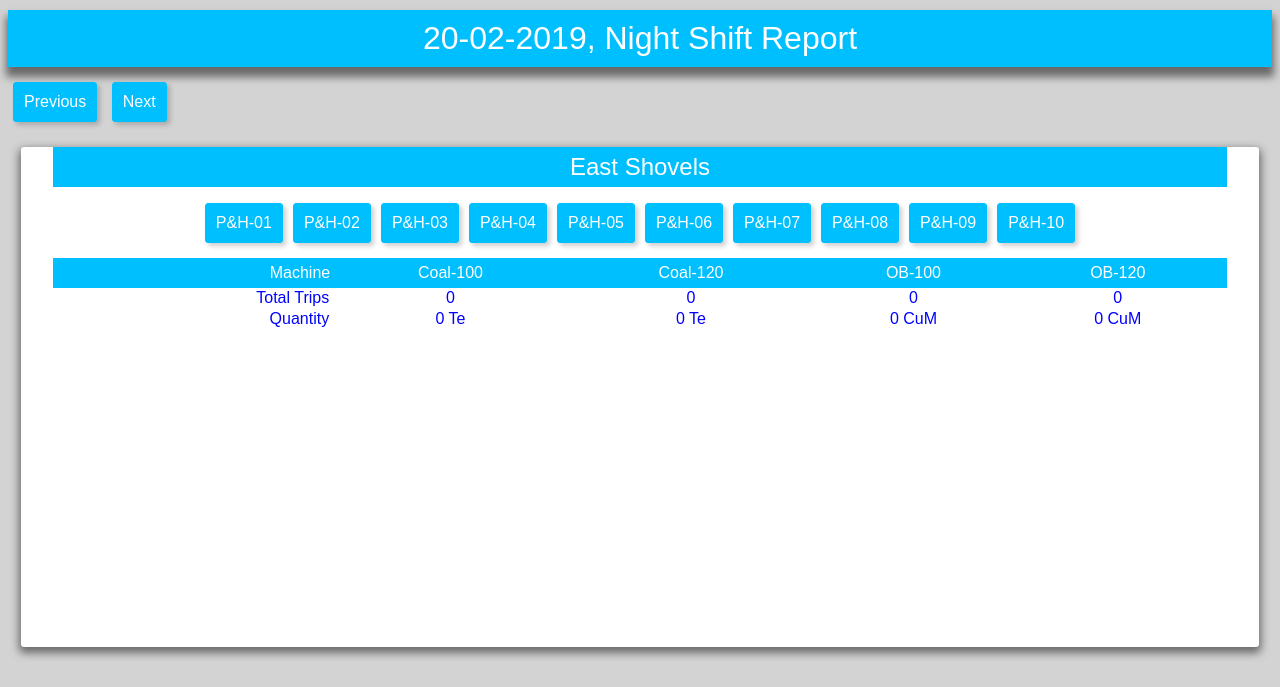
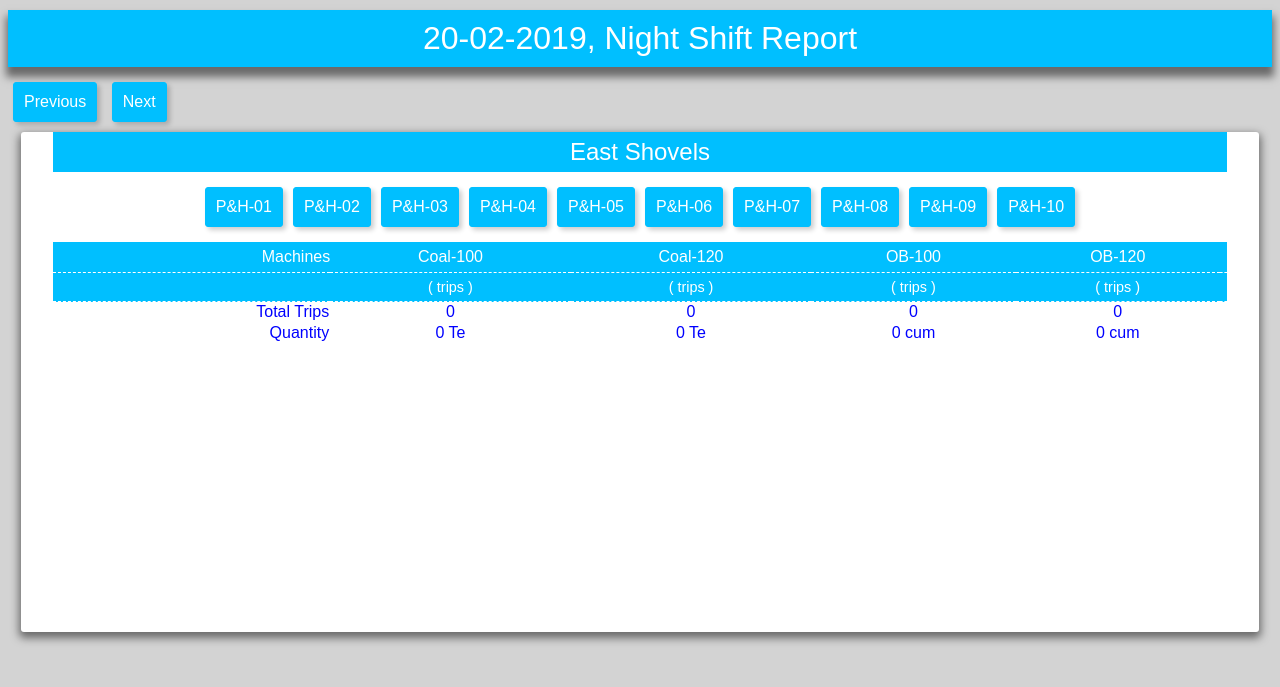
Before and after one commit to dchstats/dch-1, a PHP site: page / in a window 1280 px wide. Shown: the top 687 px of the page. Run offline with PHP 8.4, Linux system fonts and the light colour scheme; some libraries are stand-ins or nearby versions; some web fonts are replaced.

Commit message:
unit indexes softcoded.

```diff
--- a/index.html
+++ b/index.html
@@ -45,18 +45,22 @@
 
                 </tr>
                 <tr class="head-row">
-                    <td class="name-col">Machine</td>
+                    <td class="name-col">Machines</td>
                     <td ng-repeat="x in datahead.eastShovels">{{x}}</td>
-                    <td>
-                    </td>
+                    <td></td>
+                </tr>
+                <tr class="unit-row">
+                    <td></td>
+                    <td ng-repeat="x in unit.eastShovels track by $index">{{x}}</td>
+                    <td></td>
                 </tr>
 
                 <tr class="data-row" ng-repeat="x in eastShovels" ng-init="x.east_data=[null,null,null,null]">
                     <td class="name-col">{{x.name}}</td>
-                    <td><input type="number" ng-model="x.east_data[0]"><span> trips</span></td>
-                    <td><input type="number" ng-model="x.east_data[1]"><span> trips</span></td>
-                    <td><input type="number" ng-model="x.east_data[2]"><span> trips</span></td>
-                    <td><input type="number" ng-model="x.east_data[3]"><span> trips</span></td>
+                    <td><input type="number" ng-model="x.east_data[0]" ></td>
+                    <td><input type="number" ng-model="x.east_data[1]" ></td>
+                    <td><input type="number" ng-model="x.east_data[2]" ></td>
+                    <td><input type="number" ng-model="x.east_data[3]" ></td>
                     <td><button class="cancel-btn"
                             ng-click="x.east=false;removeShovel('east',$index);"><span>X</span></button></td>
                 </tr>
@@ -70,10 +74,10 @@
                 </tr>
                 <tr class="total-row" style="border-top:1px dashed white">
                     <td class="name-col">Quantity</td>
-                    <td>{{eastShovelsTotal[0] * eastShovelMultipliers[0]}}<span> Te</span></td>
-                    <td>{{eastShovelsTotal[1] * eastShovelMultipliers[1]}}<span> Te</span></td>
-                    <td>{{eastShovelsTotal[2] * eastShovelMultipliers[2]}}<span> CuM</span></td>
-                    <td>{{eastShovelsTotal[3] * eastShovelMultipliers[3]}}<span> CuM</span></td>
+                    <td>{{eastShovelsTotal[0] * eastShovelMultipliers[0]}} Te</td>
+                    <td>{{eastShovelsTotal[1] * eastShovelMultipliers[1]}} Te</td>
+                    <td>{{eastShovelsTotal[2] * eastShovelMultipliers[2]}} cum</td>
+                    <td>{{eastShovelsTotal[3] * eastShovelMultipliers[3]}} cum</td>
                     <td></td>
                 </tr>
             </table>
@@ -81,11 +85,9 @@
 
 
             <div id="west-shovels" class="section">
-            <table id="west-shovels" class="data-table">
+                <table class="data-table">
                     <tr class="name-row">
-                    <td colspan="10">
-                        <span> West Shovels</span>
-                    </td>
+                        <td colspan="10">West Shovels</td>
                     </tr>
                     <tr>
                         <td class="pool" colspan="10">
@@ -98,18 +100,22 @@
                     <tr class="head-row">
                         <td class="name-col">Machines</td>
                         <td ng-repeat="x in datahead.westShovels">{{x}}</td>
-                    <td>
-                    </td>
+                        <td></td>
+                    </tr>
+                    <tr class="unit-row">
+                        <td></td>
+                        <td ng-repeat="x in unit.westShovels track by $index">{{x}}</td>
+                        <td></td>
                     </tr>
 
                     <tr class="data-row" ng-repeat="x in westShovels" ng-init="x.west_data=[null,null,null,null]">
                         <td class="name-col">{{x.name}}</td>
-                    <td><input type="number" ng-model="x.west_data[0]"><span> trips</span></td>
-                    <td><input type="number" ng-model="x.west_data[1]"><span> trips</span></td>
-                    <td><input type="number" ng-model="x.west_data[2]"><span> trips</span></td>
-                    <td><input type="number" ng-model="x.west_data[3]"><span> trips</span></td>
-                    <td><button class="cancel-btn"
-                            ng-click="x.west=false;removeShovel('west',$index);"><span>X</span></button></td>
+                        <td><input type="number" ng-model="x.west_data[0]"></td>
+                        <td><input type="number" ng-model="x.west_data[1]"></td>
+                        <td><input type="number" ng-model="x.west_data[2]"></td>
+                        <td><input type="number" ng-model="x.west_data[3]"></td>
+                        <td><button class="cancel-btn" ng-click="x.west=false;removeShovel('west',$index);"><span>X</span></button>
+                        </td>
                     </tr>
                     <tr class="total-row">
                         <td class="name-col">Total Trips</td>
@@ -121,14 +127,13 @@
                     </tr>
                     <tr class="total-row" style="border-top:1px dashed white">
                         <td class="name-col">Quantity</td>
-                    <td>{{westShovelsTotal[0] * westShovelMultipliers[0]}}<span> Te</span></td>
-                    <td>{{westShovelsTotal[1] * westShovelMultipliers[1]}}<span> Te</span></td>
-                    <td>{{westShovelsTotal[2] * westShovelMultipliers[2]}}<span> CuM</span></td>
-                    <td>{{westShovelsTotal[3] * westShovelMultipliers[3]}}<span> CuM</span></td>
+                        <td>{{westShovelsTotal[0] * westShovelMultipliers[0]}} Te</td>
+                        <td>{{westShovelsTotal[1] * westShovelMultipliers[1]}} Te</td>
+                        <td>{{westShovelsTotal[2] * westShovelMultipliers[2]}} cum</td>
+                        <td>{{westShovelsTotal[3] * westShovelMultipliers[3]}} cum</td>
                         <td></td>
                     </tr>
                 </table>
-
             </div>
 
 
@@ -143,14 +148,18 @@
                     <td class="name-col">Machine</td>
                     <td ng-repeat="x in datahead.draglines">{{x}}</td>
                 </tr>
+                <tr class="unit-row">
+                    <td></td>
+                    <td ng-repeat="x in unit.draglines track by $index">{{x}}</td>
+                </tr>
                 <tr class="data-row" ng-repeat="x in draglines">
                     <td class="name-col">{{x.name}}</td>
-                    <td><input type="number" ng-model="x.data[0]"><span> buckets</span></td>
-                    <td><input type="number" ng-model="x.data[1]"><span> buckets</span></td>
-                    <td><input type="number" ng-model="x.data[2]"><span> hrs</span></td>
-                    <td><input type="number" ng-model="x.data[3]"><span> hrs</span></td>
-                    <td><input type="number" ng-model="x.data[4]"><span> hrs</span></td>
-                    <td>{{x.data[5]}} <span>hrs</span></td>
+                    <td><input type="number" ng-model="x.data[0]"></td>
+                    <td><input type="number" ng-model="x.data[1]"></td>
+                    <td><input type="number" ng-model="x.data[2]"></td>
+                    <td><input type="number" ng-model="x.data[3]"></td>
+                    <td><input type="number" ng-model="x.data[4]"></td>
+                    <td>{{x.data[5]}}</td>
                     <td><textarea name="" id="" cols="10" rows="1" ng-model="x.remark"></textarea></td>
                 </tr>
             </table>
@@ -168,11 +177,15 @@
                     <td class="name-col">Machine</td>
                     <td ng-repeat="x in datahead.surfaceMiners">{{x}}</td>
                 </tr>
+                <tr class="unit-row">
+                    <td></td>
+                    <td ng-repeat="x in unit.surfaceMiners track by $index">{{x}}</td>
+                </tr>
                 <tr class="data-row" ng-repeat="x in surfaceMiners">
                     <td class="name-col">{{x.name}}</td>
-                    <td><input type="number" name="" id="" ng-model="x.data[0]"><span> hrs</span></td>
-                    <td><input type="number" name="" id="" ng-model="x.data[1]"><span> mtrs</span></td>
-                    <td><input type="number" name="" id="" ng-model="x.data[2]"><span> Te</span></td>
+                    <td><input type="number" name="" id="" ng-model="x.data[0]"></td>
+                    <td><input type="number" name="" id="" ng-model="x.data[1]"></td>
+                    <td><input type="number" name="" id="" ng-model="x.data[2]"></td>
                     <td><textarea name="" id="" cols="20" rows="1" ng-model="x.remark"></textarea></td>
                 </tr>
             </table>
@@ -189,6 +202,10 @@
                 <tr class="head-row">
                     <td class="name-col">Company</td>
                     <td ng-repeat="x in datahead.outsourcing">{{x}}</td>
+                </tr>
+                <tr class="unit-row">
+                    <td></td>
+                    <td ng-repeat="x in unit.outsourcing track by $index">{{x}}</td>
                 </tr>
                 <tr class="data-row" ng-repeat="x in outsourcing">
                     <td class="name-col">{{x.name}}</td>
--- a/jscript.js
+++ b/jscript.js
@@ -75,6 +75,16 @@ app.controller('ctrl', function ($scope) {
         surfaceMiners: ['Working', 'Cutting', 'Production', 'Remark'],
         outsourcing: ['Quantity', 'Remark']
     };
+
+    $scope.unit = {
+        eastShovels: ['( trips )', '( trips )', '( trips )', '( trips )'],
+        westShovels: ['( trips )', '( trips )', '( trips )', '( trips )'],
+        draglines: ['( buckets )', '( buckets )', '( hrs )', '( hrs )', '( hrs )', '( hrs )',''],
+        surfaceMiners: ['( hrs )', '( mtrs )', '( Te )', ''],
+        outsourcing: ['( cum )', '']
+    };
+
+
 
 
 
--- a/kstyles.css
+++ b/kstyles.css
@@ -15,7 +15,7 @@ body {
     background-color:deepskyblue;
     color:white;
     text-align:center;
-    font-size:2em;
+    font-size:2rem;
     padding:10px;
     box-shadow:0px 8px 8px 2px rgba(0,0,0,0.5);
 }
@@ -28,7 +28,7 @@ body {
     background:white;
     width:98%;
     min-height:500px;
-    margin:20px auto;
+    margin:5px auto;
     padding:0 32px 50px;
     box-shadow:0px 4px 8px 2px rgba(0,0,0,0.5);
     border-radius:3px;
@@ -36,7 +36,7 @@ body {
 
 .sub-header {
     text-align:center;
-    font-size:1.5em;
+    font-size:1.5rem;
     padding:6px;
 }
 
@@ -46,7 +46,7 @@ body {
 input, select, textarea{
     width:100px;
     padding:6px 10px;
-    font-size:1em;
+    font-size:1rem;
     color:blue;
     text-align:left;
     border:1px solid lightgrey;
@@ -55,19 +55,31 @@ input, select, textarea{
 
 textarea {
     width:95%;
+    resize: vertical;
 }
 
 input:focus,textarea:focus {
   outline: 3px solid gold;
 }
 
-input+span{
+input::placeholder{
+    color:white;
+    text-align:center;
+}
+
+input:focus::placeholder{
+    color:grey;
+}
+
+span.unit{
     color:white;
 }
 
 input:focus+span{
     color:deepskyblue;
 }
+
+
 
 select:disabled, input:disabled{
 background:grey;
@@ -78,7 +90,7 @@ button {
     margin:5px;
     cursor:pointer;
     padding:10px;
-    font-size:1em;
+    font-size:1rem;
     background:deepskyblue;
     color:white;
     border:1px solid deepskyblue;
@@ -89,12 +101,11 @@ button {
 button:hover{
     background:white;
     color:deepskyblue;
+
 }
 
 button:active{
-    background:blueviolet;
-    color:white;
-    border-color:blueviolet;
+    transform:scale(0.9);
 }
 
 button:disabled{
@@ -127,14 +138,22 @@ tr.name-row td{
     padding:6px 0;
     background:deepskyblue;
     color:white;
-    border:1px solid white;
-    border-width: 0 0 1px;
-    font-size:1.5em;
+    font-size:1.5rem;
 }
 tr.head-row td{
     padding:6px 0;
     background-color:deepskyblue;
     color:white;
+    border-bottom:1px dashed white;
+
+}
+
+tr.unit-row td{
+    padding:6px 0;
+    background-color:deepskyblue;
+    color:white;
+    border-bottom:1px dashed white;
+    font-size:0.9rem;
 }
 
 tr.data-row td{
@@ -173,7 +192,7 @@ tr.data-row td.name-col{
 }
 
 /* //////////////////////////////////specific */
-#east-shovels{
+#east-shovels {
 
 }
 
```
Lines whose indentation alone changed are shown as unchanged.
